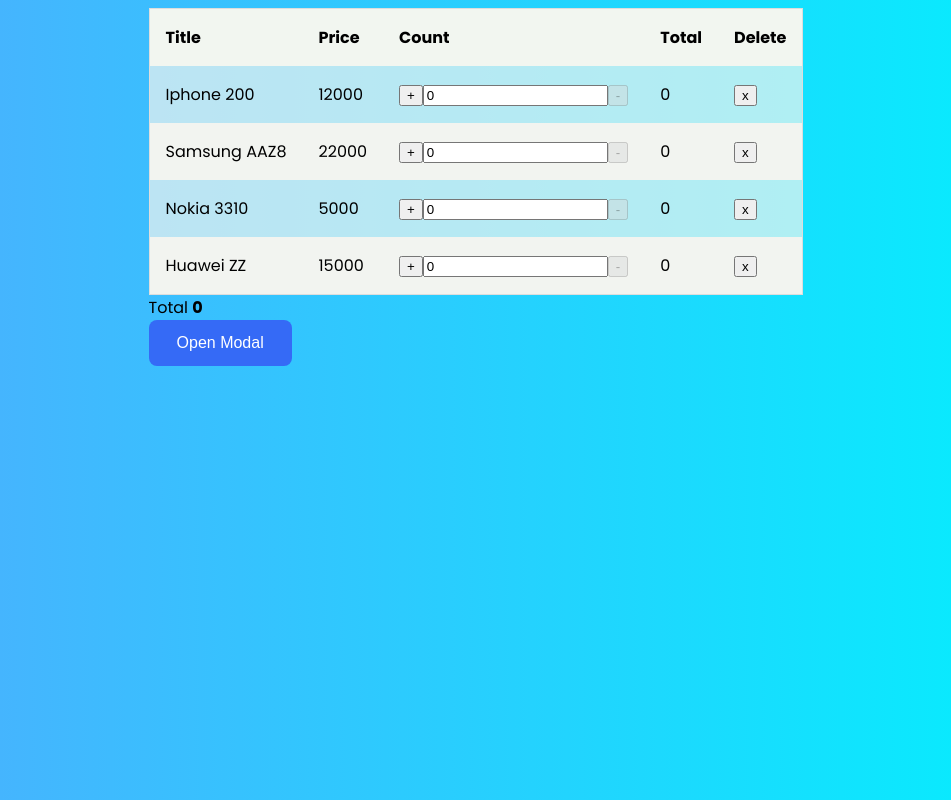
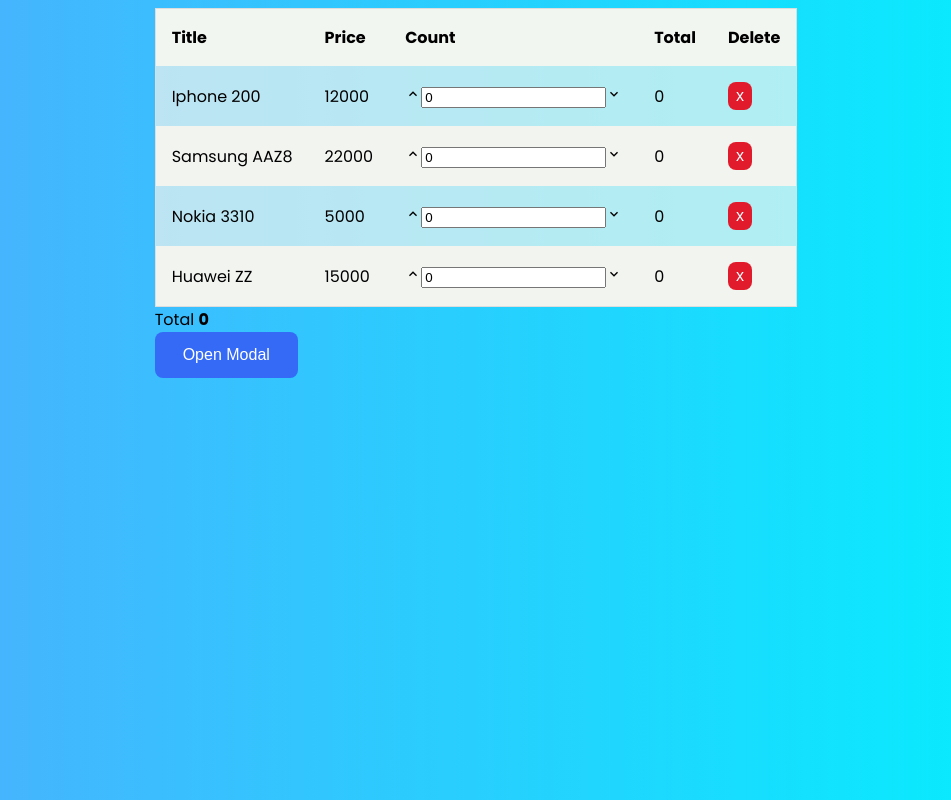
Before and after one commit to ybeliaev/react-experimants, a React (Create React App) app: page / in a window 1280 px wide. Shown: the top 800 px of the page, without its empty margins (164-1115 px from the left). Built offline with nearby package versions, Linux system fonts and the light colour scheme.

Commit message:
added react-icons and instead of buttons add icons

```diff
--- a/package.json
+++ b/package.json
@@ -3,8 +3,6 @@
     "version": "0.1.0",
     "private": true,
     "dependencies": {
-        "@material-ui/core": "^4.11.4",
-        "@material-ui/icons": "^4.11.2",
         "@testing-library/jest-dom": "^5.11.4",
         "@testing-library/react": "^11.1.0",
         "@testing-library/user-event": "^12.1.10",
@@ -14,6 +12,7 @@
         "prop-types": "^15.7.2",
         "react": "^17.0.2",
         "react-dom": "^17.0.2",
+        "react-icons": "^4.2.0",
         "react-redux": "^7.2.4",
         "react-router-dom": "^5.2.0",
         "react-scripts": "4.0.3",
--- a/src/App.css
+++ b/src/App.css
@@ -1,5 +1,6 @@
 :root {
   --blue: #356af6;
+  --red: #e11b2c;
 }
 
 body{
@@ -37,5 +38,10 @@
   padding: 14px 28px;
   font-size: 16px;
   cursor: pointer;
-
 }
+.btn-alert{
+  background-color: var(--red);
+  padding: 5px 8px;
+  font-size: 16px;
+  cursor: pointer;
+}
--- a/src/components/Cards/Cards.js
+++ b/src/components/Cards/Cards.js
@@ -32,6 +32,7 @@
                         <td>{elem.price * elem.selectedProduct}</td>
                         <td>
                             <button
+                                className="btn btn-alert"
                                 type="button"
                                 onClick={() => remove(elem.id)}
                             >
--- a/src/components/Counter/Counter.js
+++ b/src/components/Counter/Counter.js
@@ -1,5 +1,6 @@
 import React, { useEffect, useRef } from 'react'
 import PropTypes from 'prop-types'
+import { MdKeyboardArrowUp, MdKeyboardArrowDown } from 'react-icons/md'
 import { clamp } from '../../static/constants'
 
 const Counter = ({ min, max, countFromButton, onChangeCount }) => {
@@ -25,18 +26,21 @@
     }
     return (
         <div>
-            <button onClick={inc} disabled={max <= countFromButton}>
+            <MdKeyboardArrowUp onClick={inc} disabled={max <= countFromButton}>
                 +
-            </button>
+            </MdKeyboardArrowUp>
             <input
                 defaultValue={countFromButton}
                 type="number"
                 ref={inputRef}
                 onBlur={inputStrBlur}
             />
-            <button onClick={dec} disabled={min >= countFromButton}>
+            <MdKeyboardArrowDown
+                onClick={dec}
+                disabled={min >= countFromButton}
+            >
                 -
-            </button>
+            </MdKeyboardArrowDown>
         </div>
     )
 }
```
